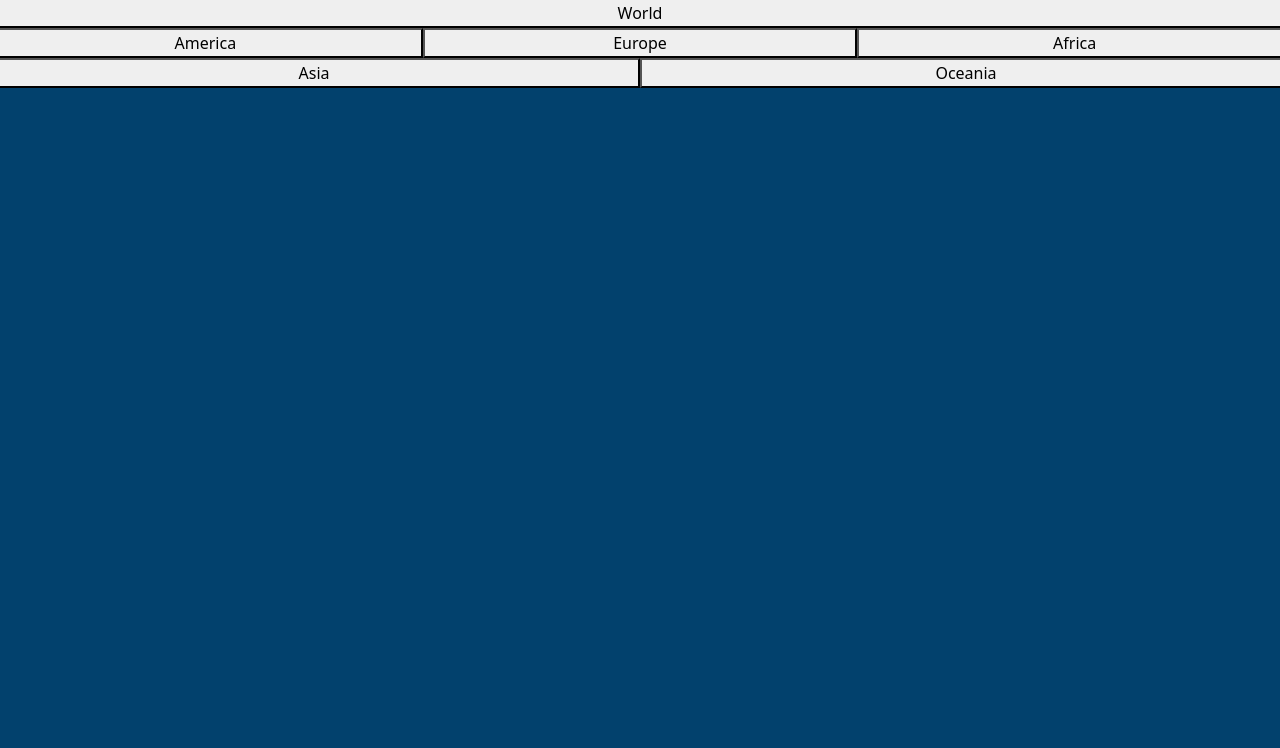
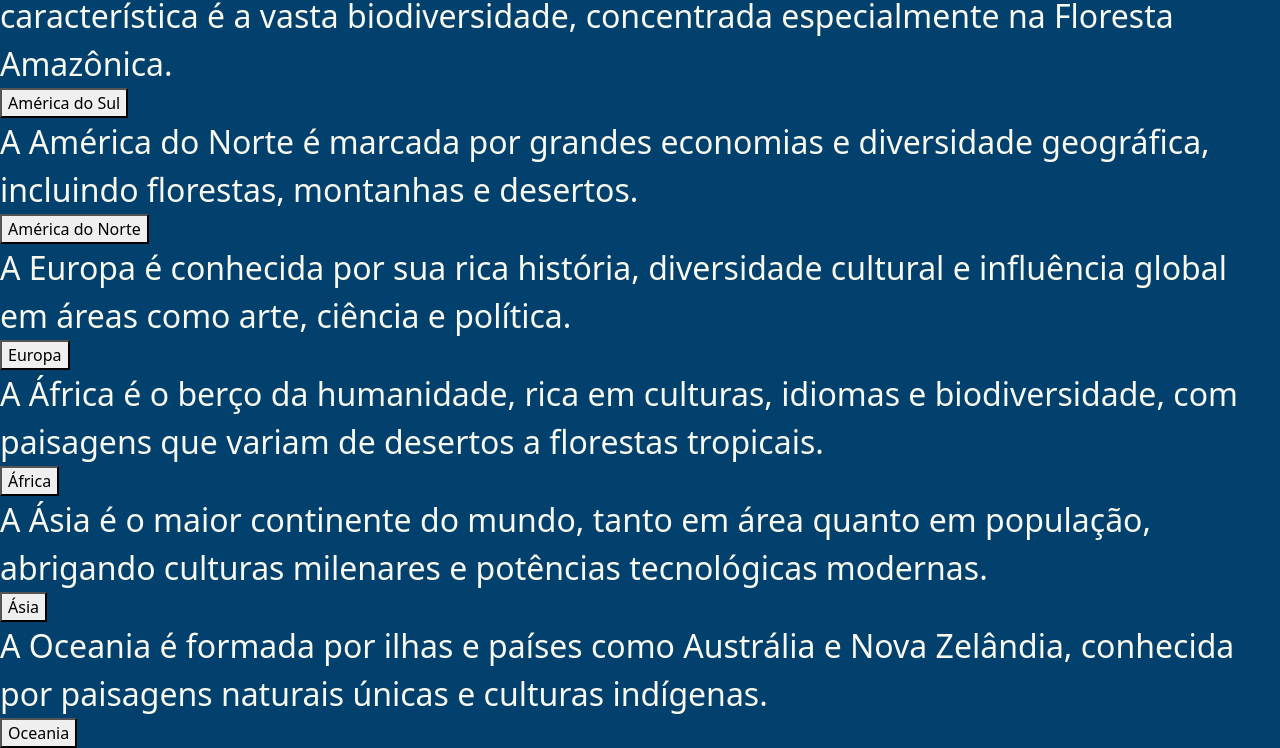
Before and after one commit to gabrielribeirobr/Atlas-js, a website: page index.html in a window 1280 px wide. Shown: the part 184-932 px from the top of the page. Before the commit the page ends 800 px from the top, so only its background shows below. Drawn offline with nearby package versions, Linux system fonts and the light colour scheme; no server answers.

Commit message:
feat: created cards continents

```diff
--- a/index.html
+++ b/index.html
@@ -18,27 +18,51 @@
       <p>Geo.Atlas</p>
     </header>
 
-    <section>
-      <div class="hero">
-        <h1 class="txtHero text center">Where in the world?</h1>
-        <h2 class="txtHero text center">Find countries through regions</h2>
-      </div>
-    </section>
+   <section class="filters-section">
+  <div class="continent-card south-america">
+    <p class="about-continent">
+      A América do Sul é um continente localizado principalmente no hemisfério sul, conhecido por sua grande diversidade cultural, climática e natural. Sua principal característica é a vasta biodiversidade, concentrada especialmente na Floresta Amazônica.
+    </p>
+    <button class="btnRegions">América do Sul</button>
+  </div>
 
-    <section class="filters-section">
-      <div class="row">
-        <button class="btnRegions">World</button>
-      </div>
-      <div class="row">
-        <button class="btnRegions col-4 col-p-4">America</button>
-        <button class="btnRegions col-4 col-p-4">Europe</button>
-        <button class="btnRegions col-4 col-p-4">Africa</button>
-      </div>
-      <div class="row">
-        <button class="btnRegions col-6">Asia</button>
-        <button class="btnRegions col-6">Oceania</button>
-      </div>
-    </section>
+  <div class="continent-card north-america">
+    <p class="about-continent">
+      A América do Norte é marcada por grandes economias e diversidade geográfica, incluindo florestas, montanhas e desertos.
+    </p>
+    <button class="btnRegions">América do Norte</button>
+  </div>
+
+  <div class="continent-card europe">
+    <p class="about-continent">
+      A Europa é conhecida por sua rica história, diversidade cultural e influência global em áreas como arte, ciência e política.
+    </p>
+    <button class="btnRegions">Europa</button>
+  </div>
+
+  <div class="continent-card africa">
+    <p class="about-continent">
+      A África é o berço da humanidade, rica em culturas, idiomas e biodiversidade, com paisagens que variam de desertos a florestas tropicais.
+    </p>
+    <button class="btnRegions">África</button>
+  </div>
+
+  <div class="continent-card asia">
+    <p class="about-continent">
+      A Ásia é o maior continente do mundo, tanto em área quanto em população, abrigando culturas milenares e potências tecnológicas modernas.
+    </p>
+    <button class="btnRegions">Ásia</button>
+  </div>
+
+  <div class="continent-card oceania">
+    <p class="about-continent">
+      A Oceania é formada por ilhas e países como Austrália e Nova Zelândia, conhecida por paisagens naturais únicas e culturas indígenas.
+    </p>
+    <button class="btnRegions">Oceania</button>
+  </div>
+
+
+</section>
 
     <script src="src/js/main.js"></script>
     <script
```
